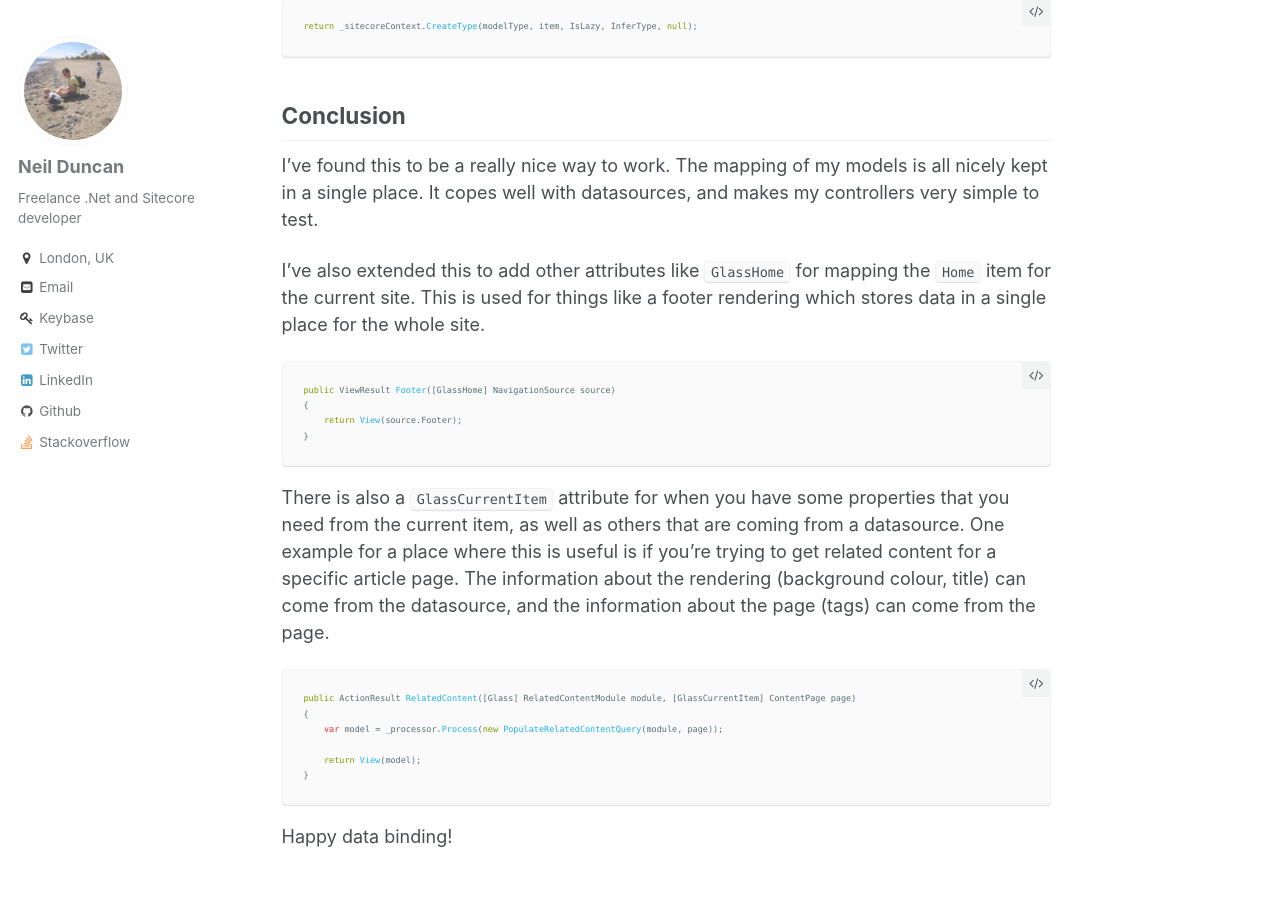
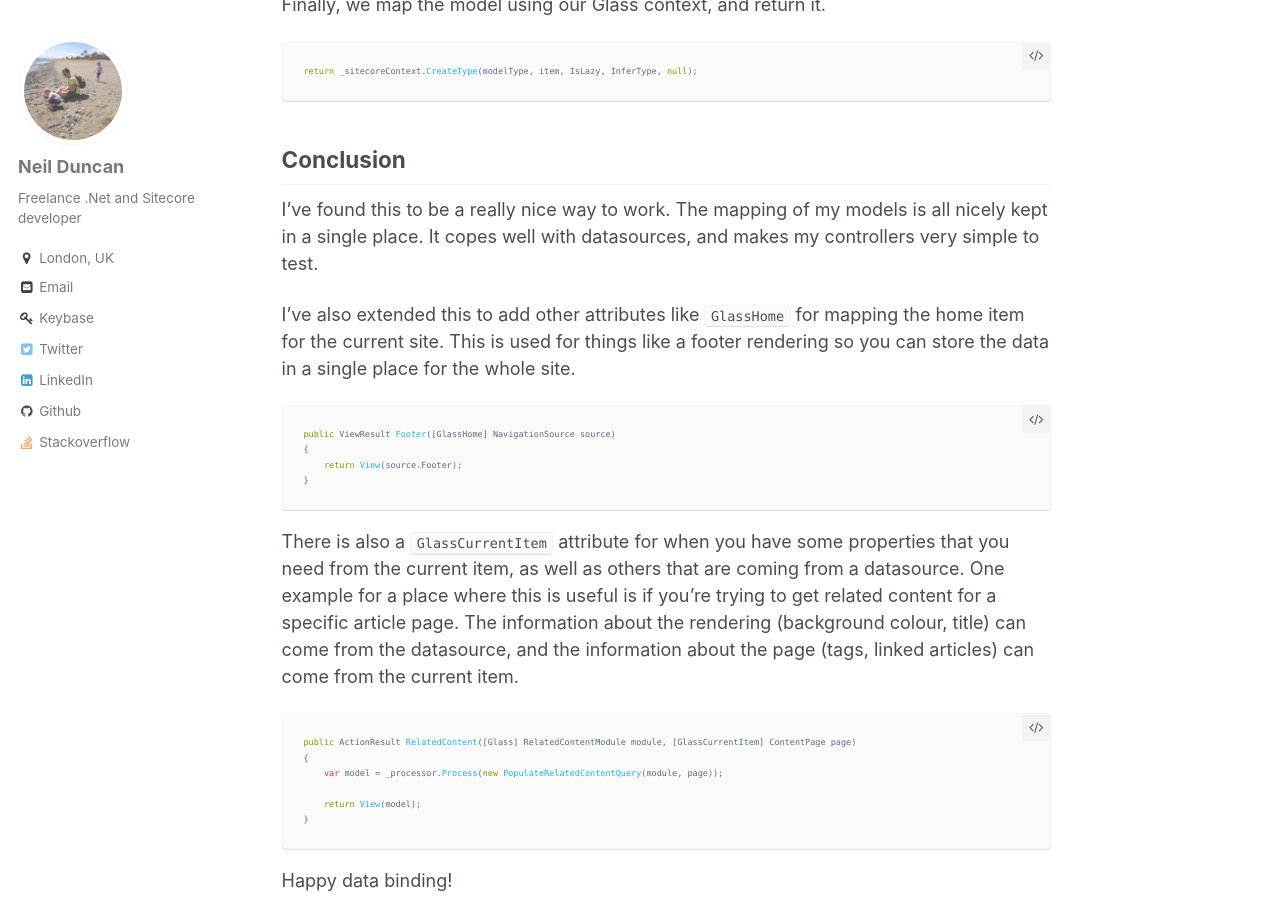
Before and after one commit to neilduncan/neilduncan.github.io, a Jekyll site: the page built from _posts/2016-09-22-model-binding-with-glass-mapper-and-sitecore.md, in a window 1280 px wide and 900 px high, scrolled down 3882 px. Built offline with Jekyll 4.4.1, drawn with Linux system fonts in a browser that asks for light colours; some of the changed text lies outside the part shown.

Commit message:
tweaks to glass binder article

````diff
--- a/_posts/2016-09-22-model-binding-with-glass-mapper-and-sitecore.md
+++ b/_posts/2016-09-22-model-binding-with-glass-mapper-and-sitecore.md
@@ -75,7 +75,10 @@ public class WidgetController : Controller
 Now we're getting somewhere! No more dependency on `ISitecoreContext`, and we don't need to explicitly bind the model on each action.
 
 Note how we've decorated the model being passed in with the `Glass` attribute. This is what tells ASP.Net MVC to use our new model binder.
+{: .notice--info}
+
 Here's what the code for `GlassAttribute` looks like.
+
 
 ```csharp
 public class GlassAttribute : CustomModelBinderAttribute, IModelBinder
@@ -194,7 +197,7 @@ Conclusion
 
 I've found this to be a really nice way to work. The mapping of my models is all nicely kept in a single place. It copes well with datasources, and makes my controllers very simple to test.
 
-I've also extended this to add other attributes like `GlassHome` for mapping the `Home` item for the current site. This is used for things like a footer rendering which stores data in a single place for the whole site.
+I've also extended this to add other attributes like `GlassHome` for mapping the home item for the current site. This is used for things like a footer rendering so you can store the data in a single place for the whole site.
 
 ```csharp
 public ViewResult Footer([GlassHome] NavigationSource source)
@@ -203,7 +206,7 @@ public ViewResult Footer([GlassHome] NavigationSource source)
 }
 ```
 
-There is also a `GlassCurrentItem` attribute for when you have some properties that you need from the current item, as well as others that are coming from a datasource. One example for a place where this is useful is if you're trying to get related content for a specific article page. The information about the rendering (background colour, title) can come from the datasource, and the information about the page (tags) can come from the page.
+There is also a `GlassCurrentItem` attribute for when you have some properties that you need from the current item, as well as others that are coming from a datasource. One example for a place where this is useful is if you're trying to get related content for a specific article page. The information about the rendering (background colour, title) can come from the datasource, and the information about the page (tags, linked articles) can come from the current item.
 
 ```csharp
 public ActionResult RelatedContent([Glass] RelatedContentModule module, [GlassCurrentItem] ContentPage page)
````
Also changed, not shown: other parts of _posts/2016-09-22-model-binding-with-glass-mapper-and-sitecore.md (+1 -1 lines).
